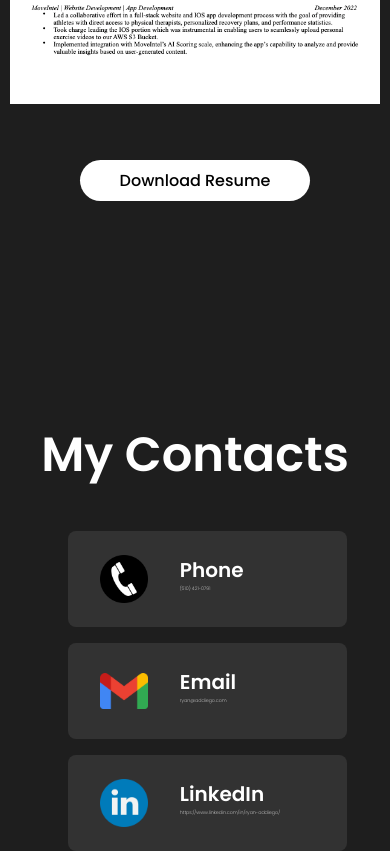
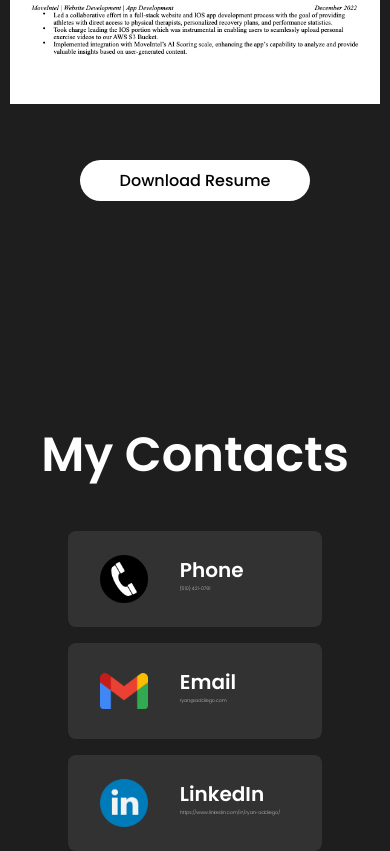
Before and after one commit to raddiego24/portfolio-website, a React (Create React App) app: page / in a window 390 px wide. Shown: the part 4469-5320 px from the top of the page. Built offline with nearby package versions, Linux system fonts and the light colour scheme.

Commit message:
for mobile testing 2

```diff
--- a/src/components/Contact/contact.css
+++ b/src/components/Contact/contact.css
@@ -38,7 +38,6 @@
     width: 100vw;
     max-width: 80%;
     text-align: left;
-    color: white;
 }
 
 .contactBar {
@@ -47,7 +46,6 @@
     padding: 1.5rem 2rem;
     border-radius: 0.5rem;
     background: rgb(50, 50, 50);
-    width: 71.5vw;
 }
 
 .contactBarImg {
```
